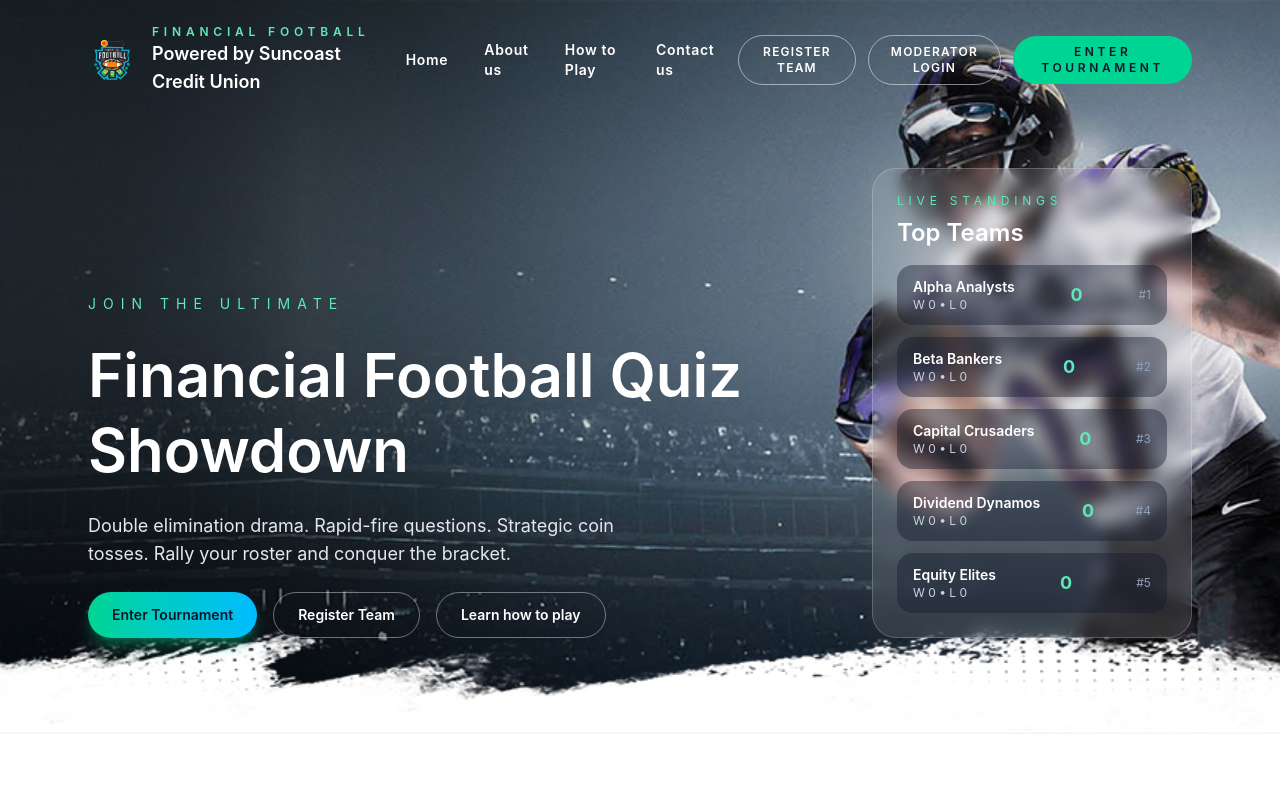
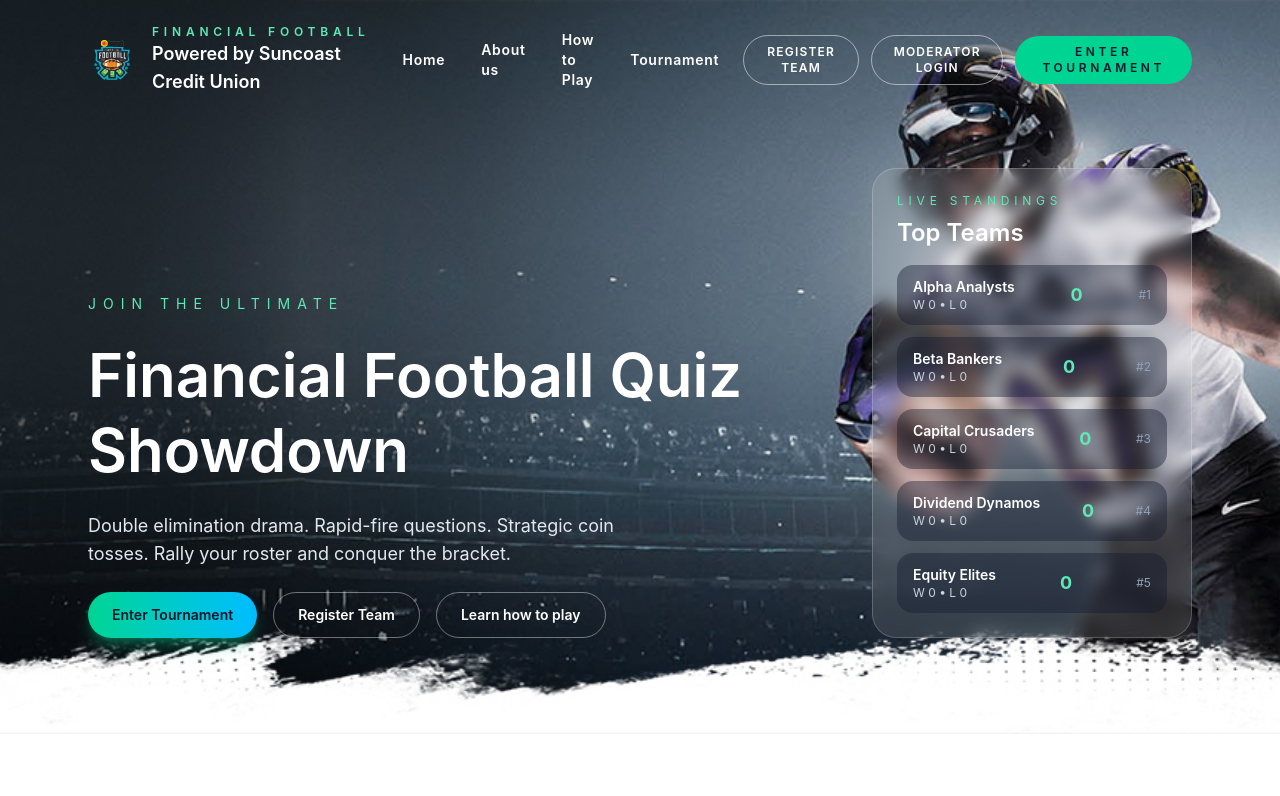
Before and after one commit to Madhav2999/financial_football_app, a React app in the folder frontend/: page / in a window 1280 px wide. Shown: the top 796 px of the page. Built offline with nearby package versions, Linux system fonts and the light colour scheme; grey boxes are pictures that could not be loaded; the HTML template or start-up script is replaced by a standard one.

Commit message:
started adding the tournament page

```diff
--- a/frontend/src/components/LandingPage.jsx
+++ b/frontend/src/components/LandingPage.jsx
@@ -4,7 +4,7 @@ const NAV_ITEMS = [
   { id: 'home', label: 'Home', href: '#top' },
   { id: 'about', label: 'About us', href: 'about' },
   { id: 'play', label: 'How to Play', href: 'howtoplay' },
-  { id: 'contact', label: 'Contact us', href: 'contact' },
+  { id: 'tournament', label: 'Tournament', href: 'tournament' },
 ]
 
 const PLAY_CARDS = [
--- a/frontend/src/components/LearnToPlay.jsx
+++ b/frontend/src/components/LearnToPlay.jsx
@@ -6,7 +6,7 @@ const NAV_ITEMS = [
   { id: 'home', label: 'Home', href: '/' },
   { id: 'about', label: 'About us', href: 'about' },
   { id: 'play', label: 'How to Play', href: 'howtoplay' },
-  { id: 'contact', label: 'Contact us', href: 'contact' },
+  { id: 'tournament', label: 'Tournament', href: 'tournament' },
 ]
 
 // Data for each section (left card text + right pills)
```
